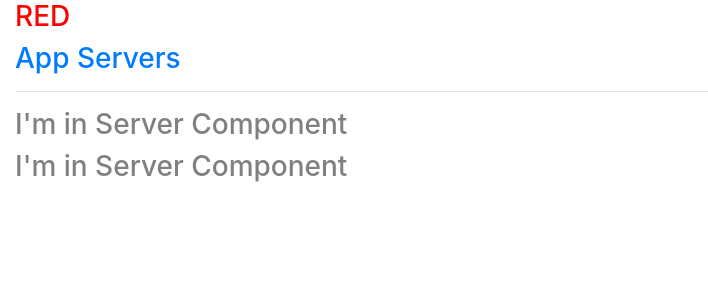
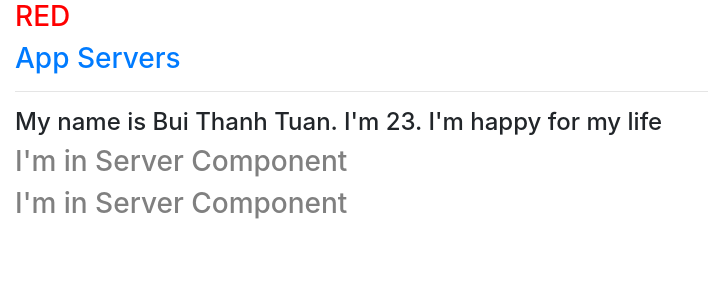
Before and after one commit to tuannnn38/angular-fundamentals, an Angular app: page / in a window 1280 px wide. Shown: the top 300 px of the page, without its empty margins (0-708 px from the left). Built offline with nearby package versions, Linux system fonts and the light colour scheme.

Commit message:
property binding

```diff
--- a/src/app/servers/servers.component.html
+++ b/src/app/servers/servers.component.html
@@ -4,6 +4,7 @@
             <h3>RED</h3>
             <h3 class="text-primary">App Servers</h3>
             <hr>
+            <h4>My name is {{ name }}. I'm {{ age }}. I'm happy for my life</h4>
             <app-server></app-server>
             <app-server></app-server>
         </div>
--- a/src/app/servers/servers.component.ts
+++ b/src/app/servers/servers.component.ts
@@ -3,7 +3,6 @@ import { Component, OnInit } from '@angular/core';
 @Component({
   selector: 'app-servers',
   templateUrl: './servers.component.html',
-  // styleUrls: ['./servers.component.css']
   styles: [`
     h3 {
       color: red
@@ -12,6 +11,9 @@ import { Component, OnInit } from '@angular/core';
 })
 export class ServersComponent implements OnInit {
 
+  name:string = "Bui Thanh Tuan";
+  age:number = 23;
+
   constructor() { }
 
   ngOnInit(): void {
```
